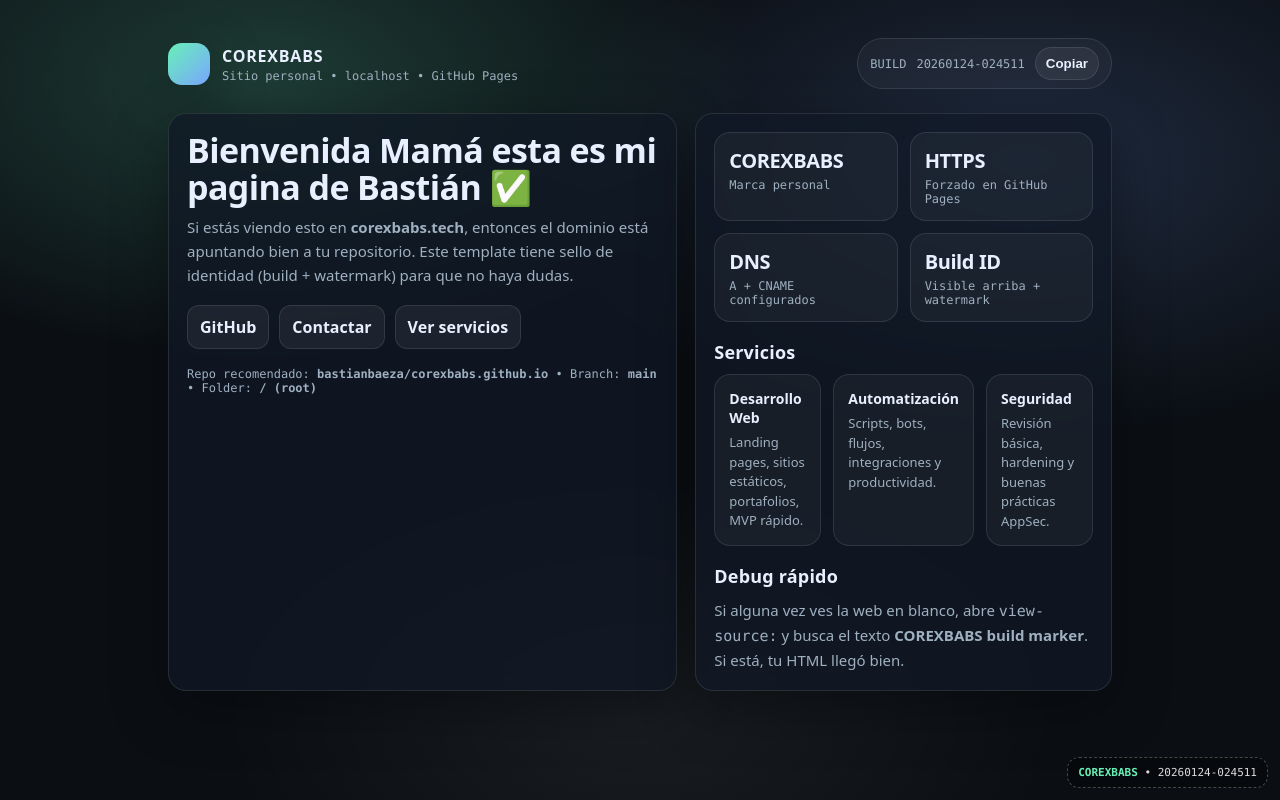
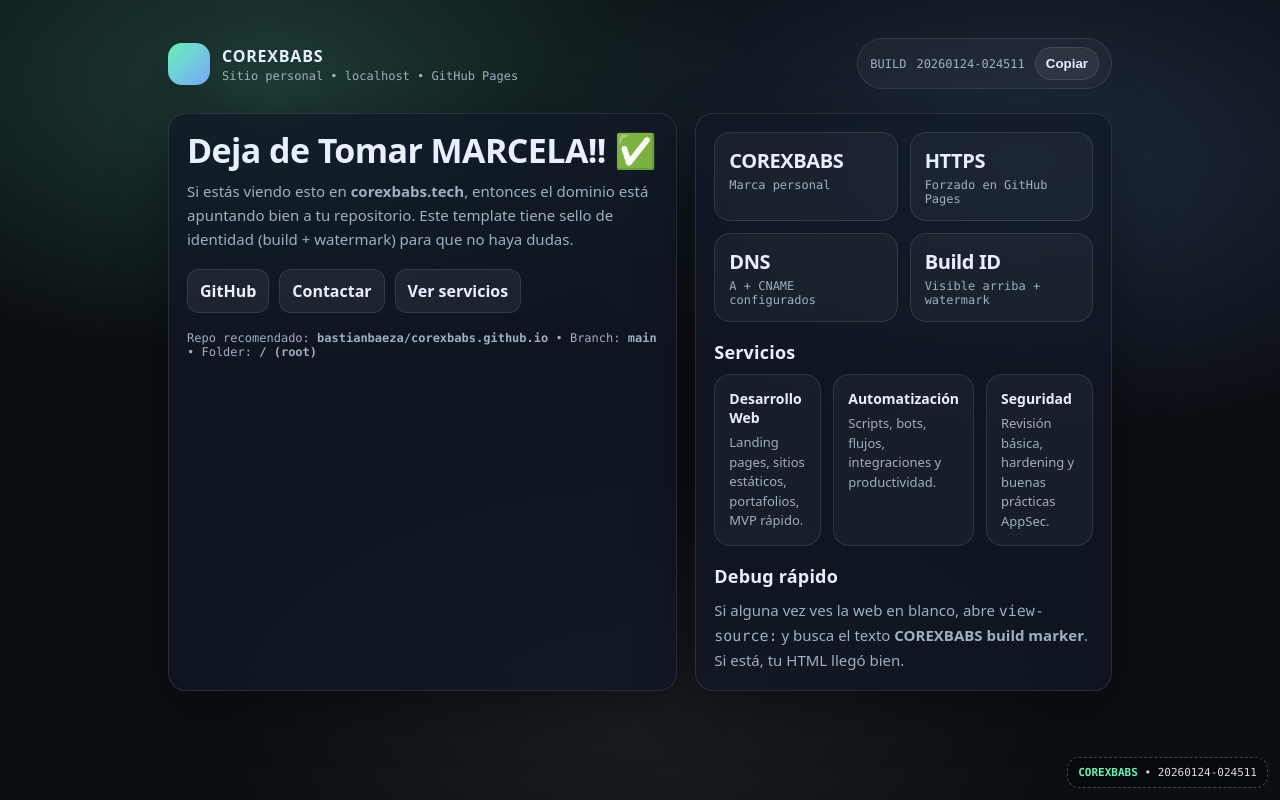
Before and after one commit to bastianbaeza/corexbabs.github.io, a plain HTML site: page index.html in a window 1280 px wide. Drawn offline with Linux system fonts and the light colour scheme.

Commit message:
Prueba
prueba

```diff
--- a/index.html
+++ b/index.html
@@ -236,7 +236,7 @@
     <div class="hero">
       <div class="card">
         <div class="inner">
-          <h2 class="title">Bienvenida Mamá esta es mi pagina de Bastián ✅</h2>
+          <h2 class="title">Deja de Tomar MARCELA!!  ✅</h2>
           <p class="subtitle">
             Si estás viendo esto en <b>corexbabs.tech</b>, entonces el dominio está apuntando bien a tu repositorio.
             Este template tiene sello de identidad (build + watermark) para que no haya dudas.
```
